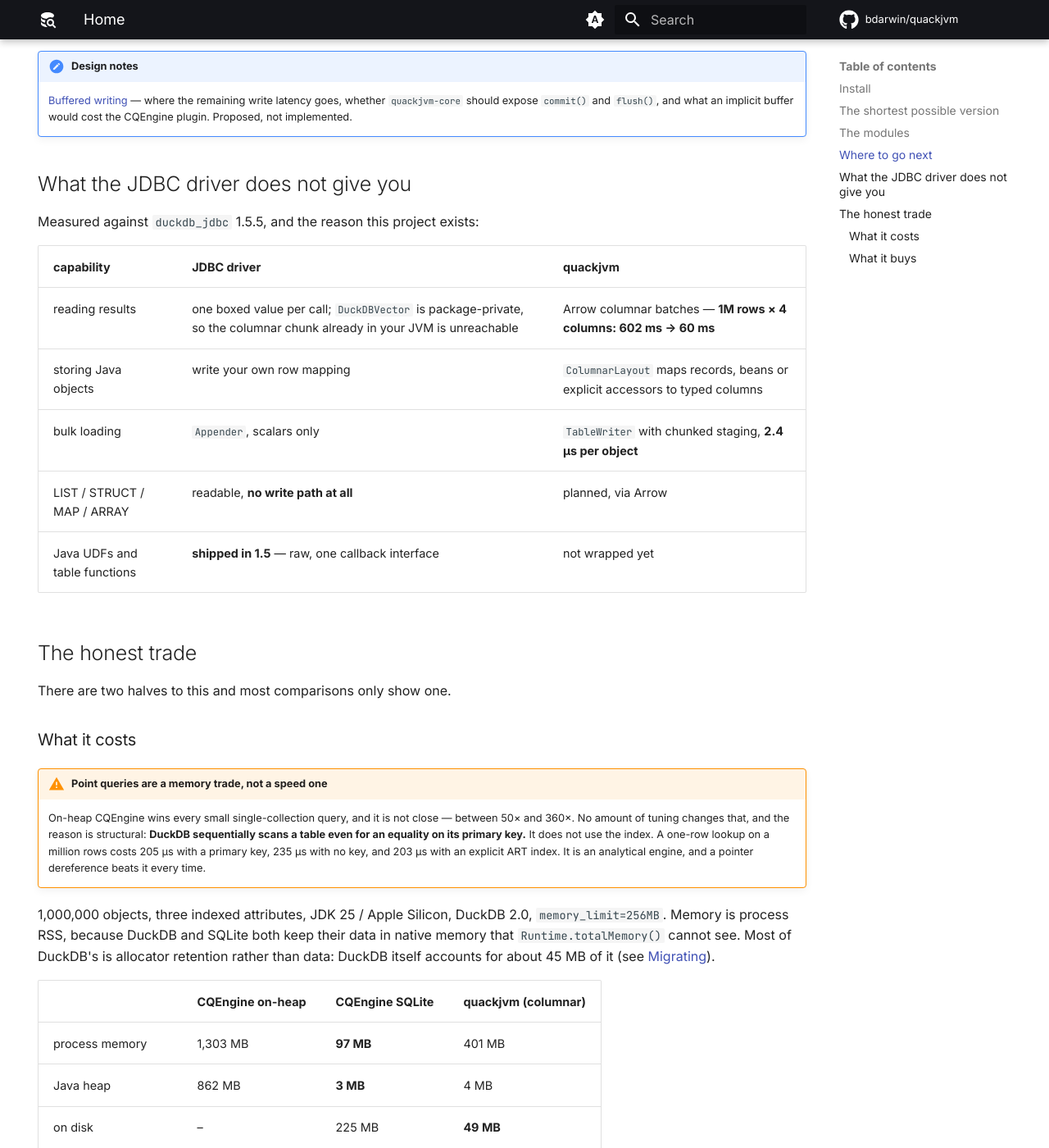
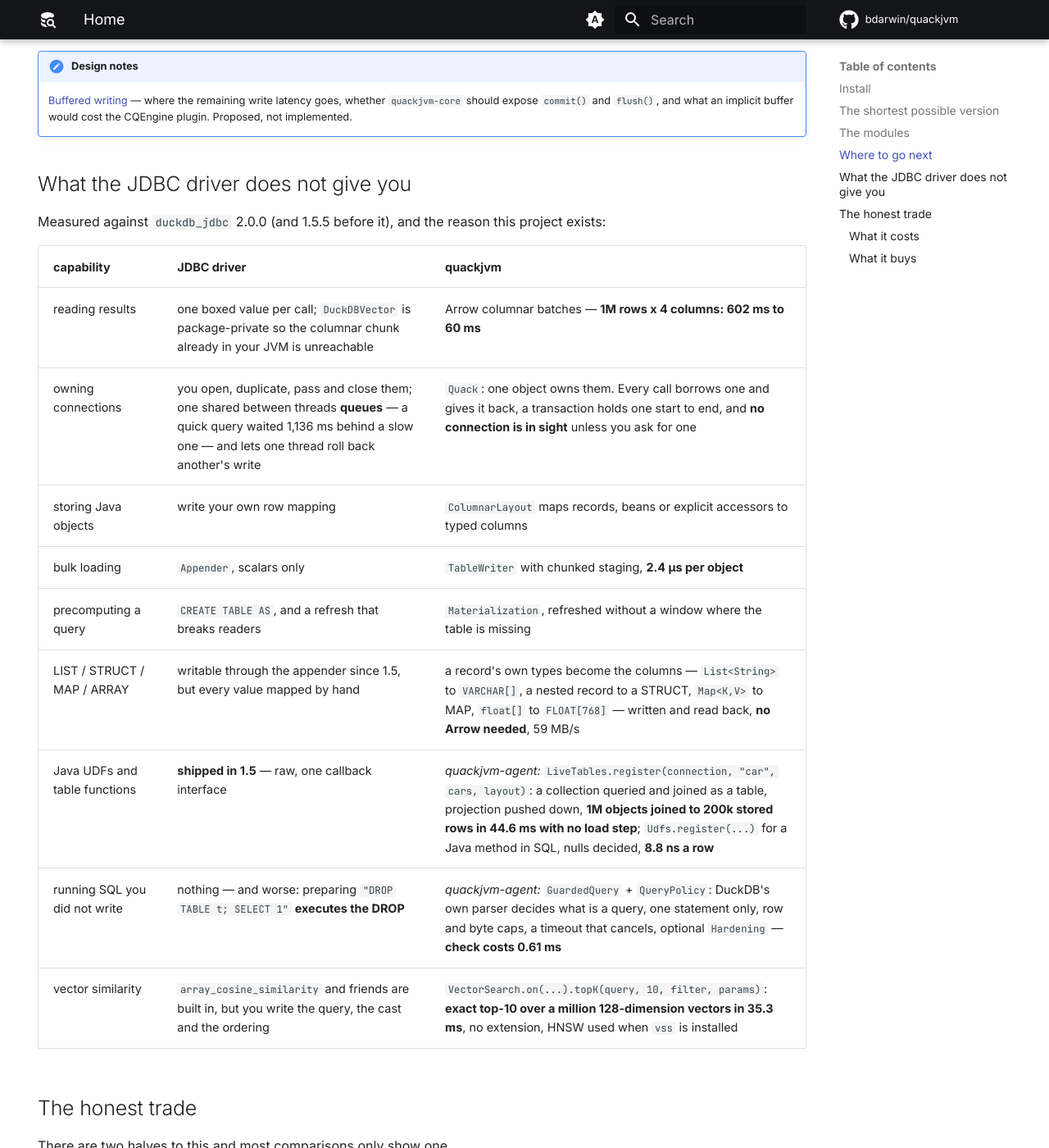
Before and after one commit to bdarwin/quackjvm, an MkDocs documentation site: the page built from docs/index.md, in a window 1280 px wide and 1400 px high, scrolled down 3029 px. Shown: the whole window at 82% size. Built offline with MkDocs 1.6.1 and Material for MkDocs 9.7.7, drawn with Linux system fonts in a browser that asks for light colours; comment, search, counter and statistics services are not loaded.

Commit message:
Release 1.1.0
Unreleased and the never-published 1.1.0 notes become one 1.1.0, with what
an upgrade from 1.0.0 needs to know at the top: built with duckdb_jdbc
2.0.0.0, needs 1.5.5 or later (the suite passes on 1.5.5.1 and 2.0.0.0), and a
file DuckDB 2.0 creates cannot be opened by 1.x - files from 1.4 and 1.5 open,
are written, and stay readable by their own version, measured with all three.
No 1.0.0 signature changed. The README gains a driver compatibility table; the
docs home page takes the README's capability table in place of its stale copy.

```diff
--- a/docs/index.md
+++ b/docs/index.md
@@ -193,15 +193,19 @@ long rows = Rows.of(connection.duplicate(), "SELECT count(*) FROM 'data/*.parque
 
 ## What the JDBC driver does not give you
 
-Measured against `duckdb_jdbc` 1.5.5, and the reason this project exists:
+Measured against `duckdb_jdbc` 2.0.0 (and 1.5.5 before it), and the reason this project exists:
 
 | capability | JDBC driver | quackjvm |
 |---|---|---|
-| reading results | one boxed value per call; `DuckDBVector` is package-private, so the columnar chunk already in your JVM is unreachable | Arrow columnar batches — **1M rows × 4 columns: 602 ms → 60 ms** |
+| reading results | one boxed value per call; `DuckDBVector` is package-private so the columnar chunk already in your JVM is unreachable | Arrow columnar batches — **1M rows x 4 columns: 602 ms to 60 ms** |
+| owning connections | you open, duplicate, pass and close them; one shared between threads **queues** — a quick query waited 1,136 ms behind a slow one — and lets one thread roll back another's write | `Quack`: one object owns them. Every call borrows one and gives it back, a transaction holds one start to end, and **no connection is in sight** unless you ask for one |
 | storing Java objects | write your own row mapping | `ColumnarLayout` maps records, beans or explicit accessors to typed columns |
 | bulk loading | `Appender`, scalars only | `TableWriter` with chunked staging, **2.4 µs per object** |
-| LIST / STRUCT / MAP / ARRAY | readable, **no write path at all** | planned, via Arrow |
-| Java UDFs and table functions | **shipped in 1.5** — raw, one callback interface | not wrapped yet |
+| precomputing a query | `CREATE TABLE AS`, and a refresh that breaks readers | `Materialization`, refreshed without a window where the table is missing |
+| LIST / STRUCT / MAP / ARRAY | writable through the appender since 1.5, but every value mapped by hand | a record's own types become the columns — `List<String>` to `VARCHAR[]`, a nested record to a STRUCT, `Map<K,V>` to MAP, `float[]` to `FLOAT[768]` — written and read back, **no Arrow needed**, 59 MB/s |
+| Java UDFs and table functions | **shipped in 1.5** — raw, one callback interface | *quackjvm-agent:* `LiveTables.register(connection, "car", cars, layout)`: a collection queried and joined as a table, projection pushed down, **1M objects joined to 200k stored rows in 44.6 ms with no load step**; `Udfs.register(...)` for a Java method in SQL, nulls decided, **8.8 ns a row** |
+| running SQL you did not write | nothing — and worse: preparing `"DROP TABLE t; SELECT 1"` **executes the DROP** | *quackjvm-agent:* `GuardedQuery` + `QueryPolicy`: DuckDB's own parser decides what is a query, one statement only, row and byte caps, a timeout that cancels, optional `Hardening` — **check costs 0.61 ms** |
+| vector similarity | `array_cosine_similarity` and friends are built in, but you write the query, the cast and the ordering | `VectorSearch.on(...).topK(query, 10, filter, params)`: **exact top-10 over a million 128-dimension vectors in 35.3 ms**, no extension, HNSW used when `vss` is installed |
 
 ## The honest trade
 
--- a/pom.xml
+++ b/pom.xml
@@ -6,7 +6,7 @@
 
     <groupId>io.github.bdarwin</groupId>
     <artifactId>quackjvm</artifactId>
-    <version>1.2.0-SNAPSHOT</version>
+    <version>1.1.0</version>
     <packaging>pom</packaging>
 
     <name>quackjvm</name>
```
Also changed, not shown: CHANGELOG.md (+34 -38 lines), README.md (+12 -4 lines), TODO.md (+1 -1 lines), 5 other files.
